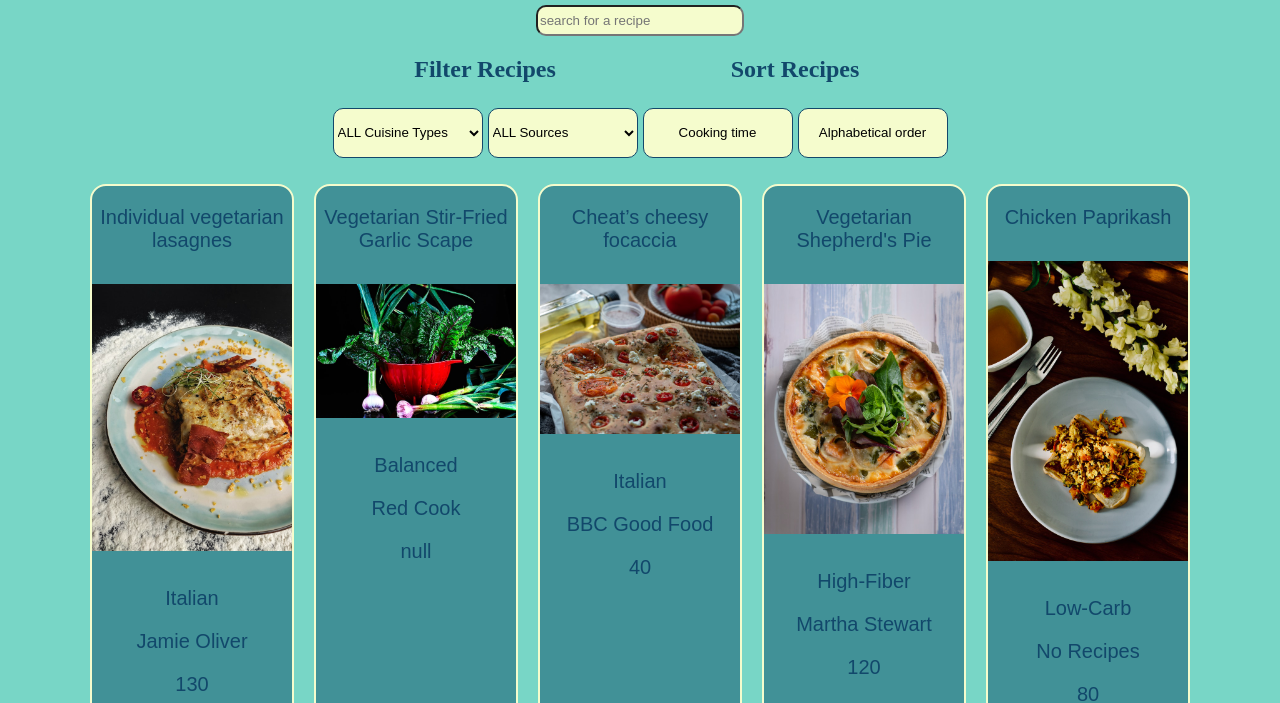
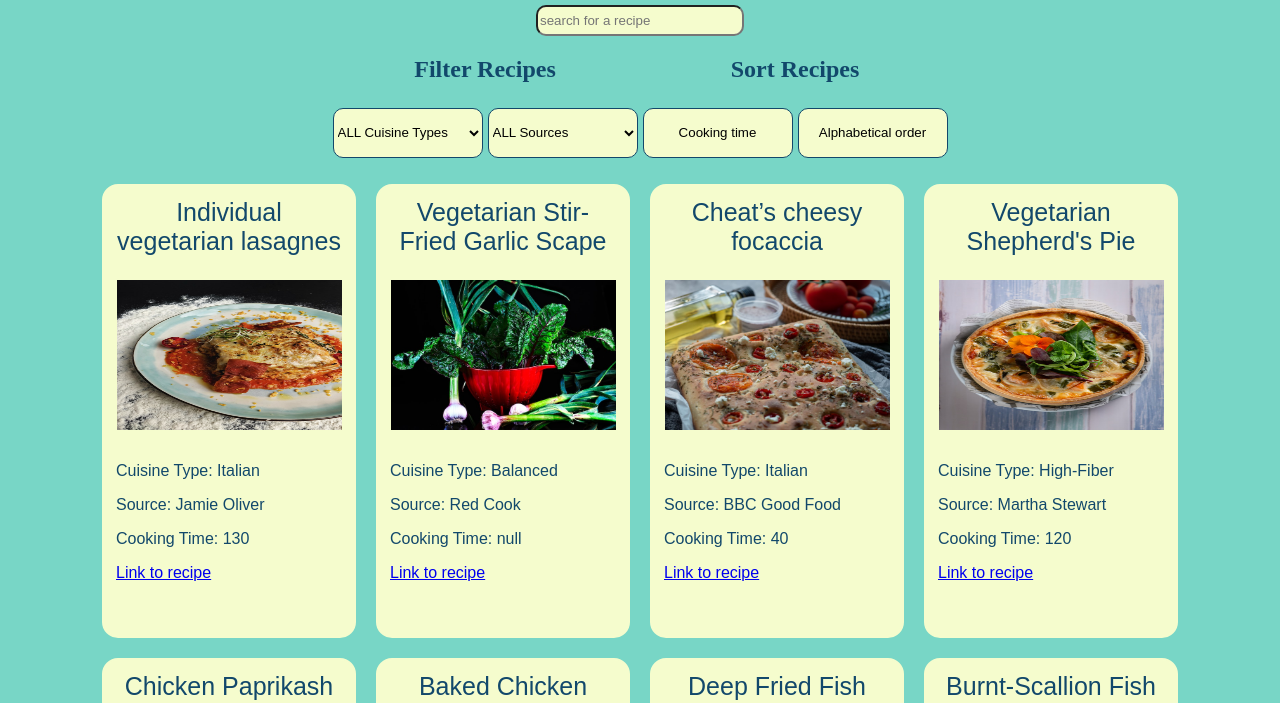
Before and after one commit to Vardagsbruket/technigo_project-library, a plain HTML site: page index.html in a window 1280 px wide. Shown: the part 127-830 px from the top of the page. Drawn offline with Linux system fonts and the light colour scheme.

Commit message:
add link to recipe and style to card

```diff
--- a/script.js
+++ b/script.js
@@ -240,11 +240,13 @@ const loadRecipes = (recipesArray) => {
   recipesArray.forEach((recipe) => {
     container.innerHTML += `
       <div class="card">
-        <p>${recipe.name}</p>
+        <p id="recipeName">${recipe.name}</p>
+
         <img src=${recipe.image} art=${recipe.name}>
-        <p>${recipe.cuisineType}</p>
-        <p>${recipe.source}</p>
-        <p>${recipe.totalTime}</p>
+        <p>Cuisine Type: ${recipe.cuisineType}</p>
+        <p>Source: ${recipe.source}</p>
+        <p>Cooking Time: ${recipe.totalTime}</p>
+        <p><a href="${recipe.url}">Link to recipe </a></p>
         </div>
         `;
   });
--- a/style.css
+++ b/style.css
@@ -25,10 +25,16 @@ h1 {
 h2 {
     color: #12486B;;
 }
-
+#recipeName {
+    font-size: 25px;
+    text-align: center;
+    margin: 12px;
+}
 p {
-font-size: 20px;
-color: #12486B;
+    font-size: 15pxpx;
+    color: #12486B;
+    text-align: left;
+    margin-left: 12px;
 }
 
 .container-options {
@@ -90,18 +96,19 @@ text-align: center;
 
 .card {
 min-height: 450px;
-width: 200px;
+width: 250px;
 vertical-align: text-top;
 background: rgb(241, 193, 193);
 border-radius: 16px;
 border: 2px solid #F5FCCD;
 margin: 10px;
-background-color: #419197;
+background-color: #F5FCCD;
 }
 
 .card img {
-width: 100%;
-margin: 12px 0;
+    width: 225px;
+    max-height: 150px;
+    margin: 12px 0;
 }
 
 .card p {
```
